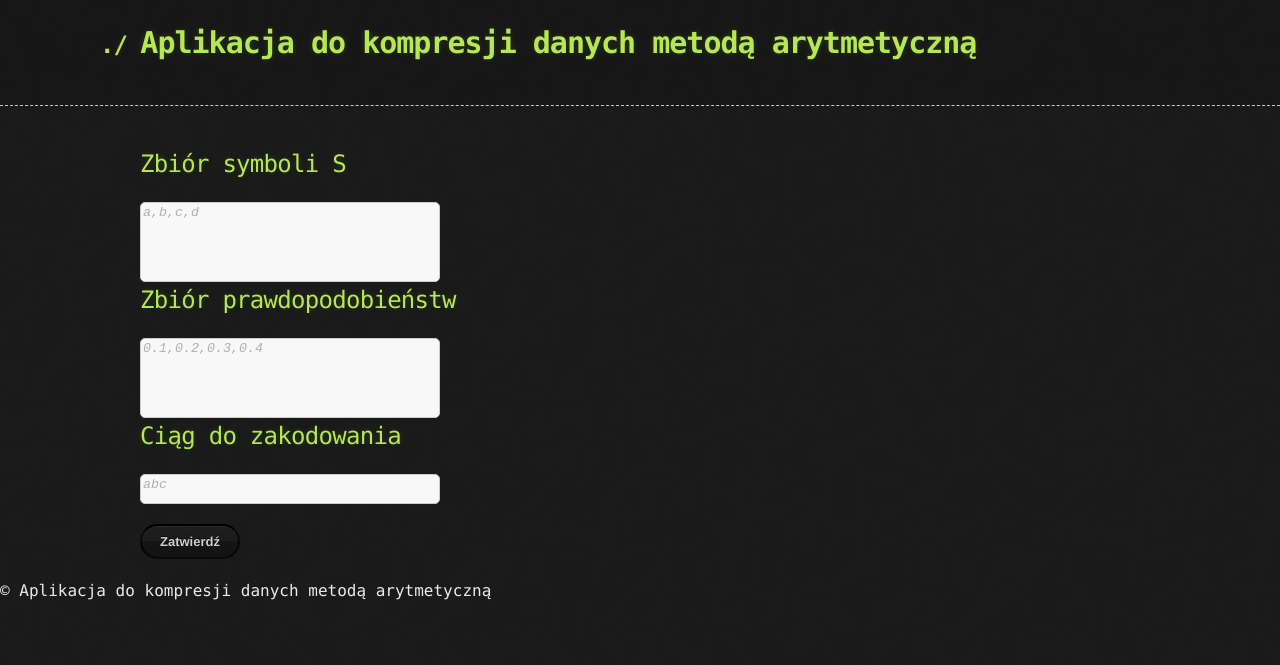
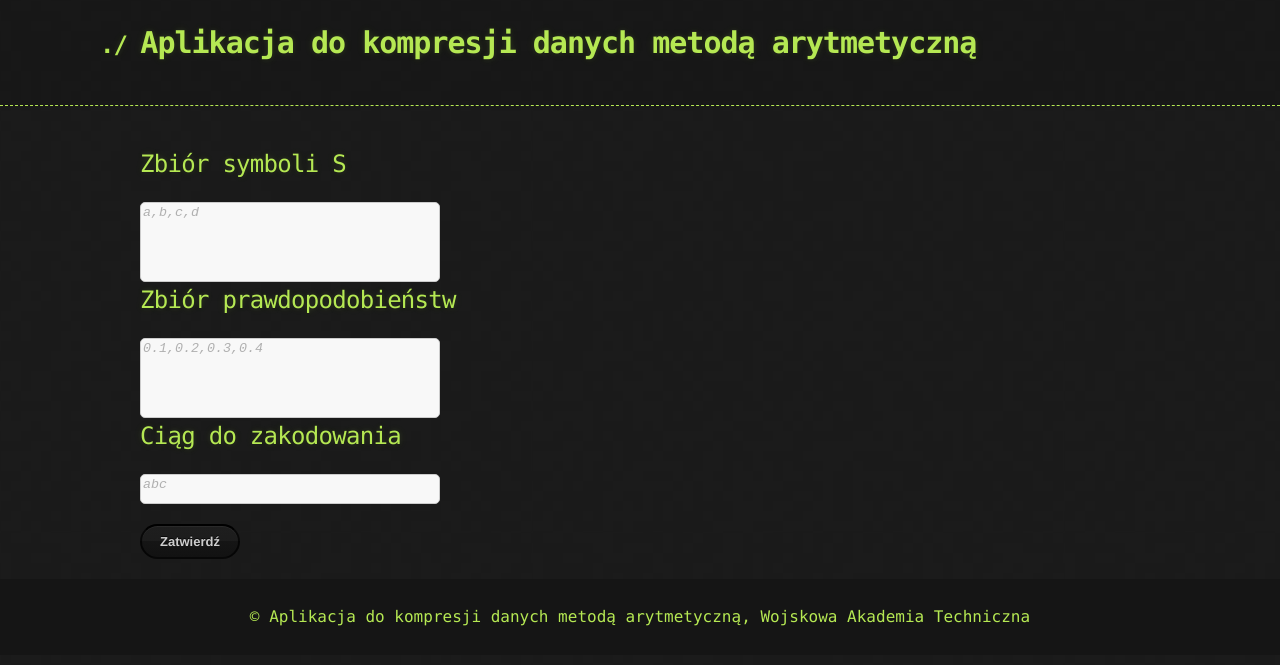
Before and after one commit to Mattheosq/compression-teaching-site, a Jekyll site: the page built from index.markdown, in a window 1280 px wide. Shown: the top 665 px of the page. Built offline with Jekyll 4.4.1, drawn with Linux system fonts in a browser that asks for light colours; the repository's description, which GitHub fills in, is left out.

Commit message:
Siodmy commit #7
Poprawienie stopki

```diff
--- a/_layouts/default.html
+++ b/_layouts/default.html
@@ -25,7 +25,7 @@
     </main>
 
     <footer>
-      <p>© {{ site.title }}</p>
+      <p>© {{ site.title }}, Wojskowa Akademia Techniczna</p>
     </footer>
 
     <script src="{{ '/js/script.js' | relative_url }}"></script>
--- a/_sass/custom.scss
+++ b/_sass/custom.scss
@@ -78,3 +78,22 @@ textarea::placeholder {
 .step-block {
   margin-top: 35px;
 }
+
+html, body {
+  margin: 0;
+  padding: 0;
+  min-height: 100%;
+  display: flex;
+  flex-direction: column;
+}
+
+main.container {
+  flex: 1;
+}
+
+footer {
+  text-align: center;
+  background-color: $body-background;
+  color: $conifer;
+  padding: 10px 0;
+}
```
